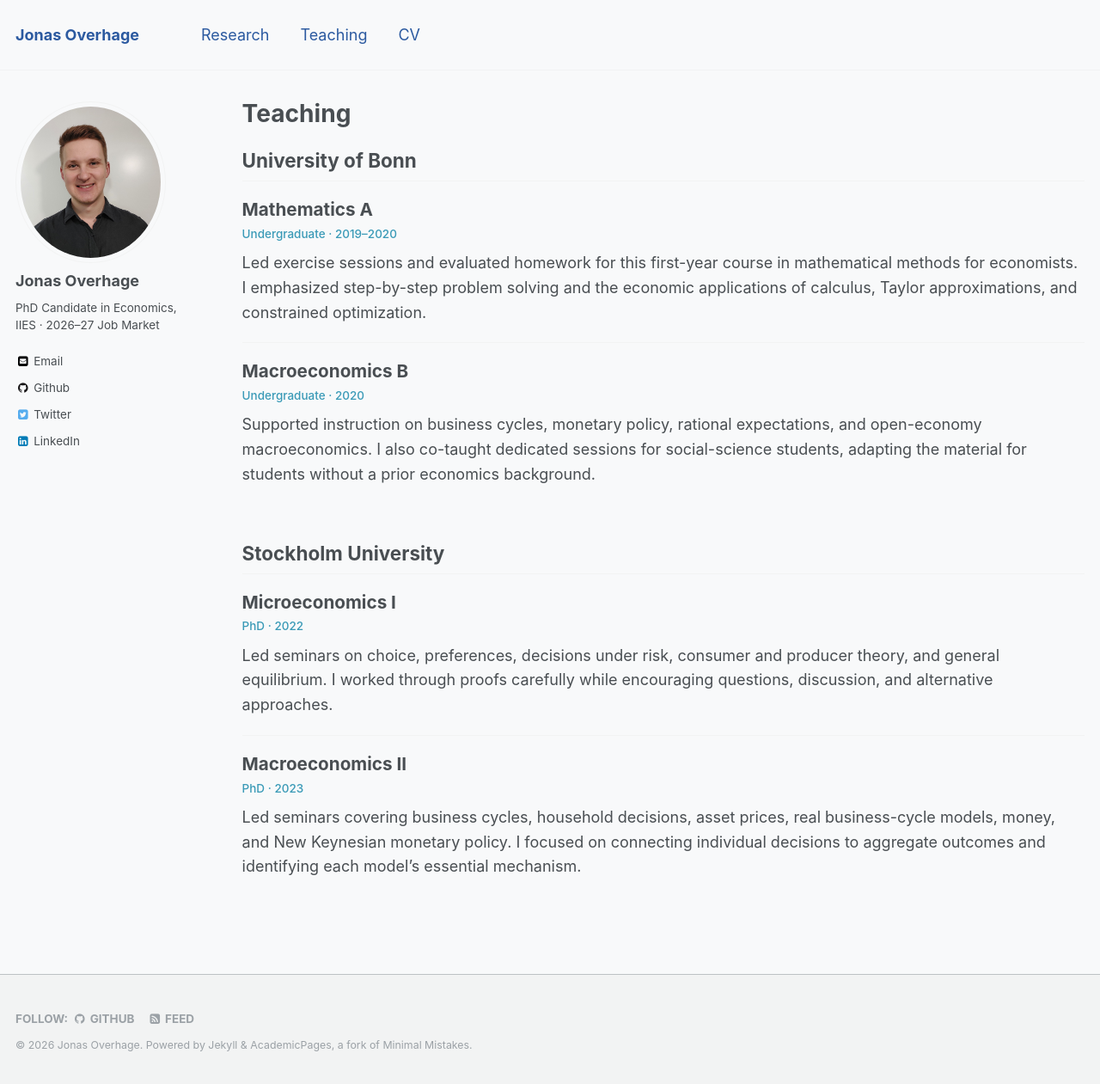
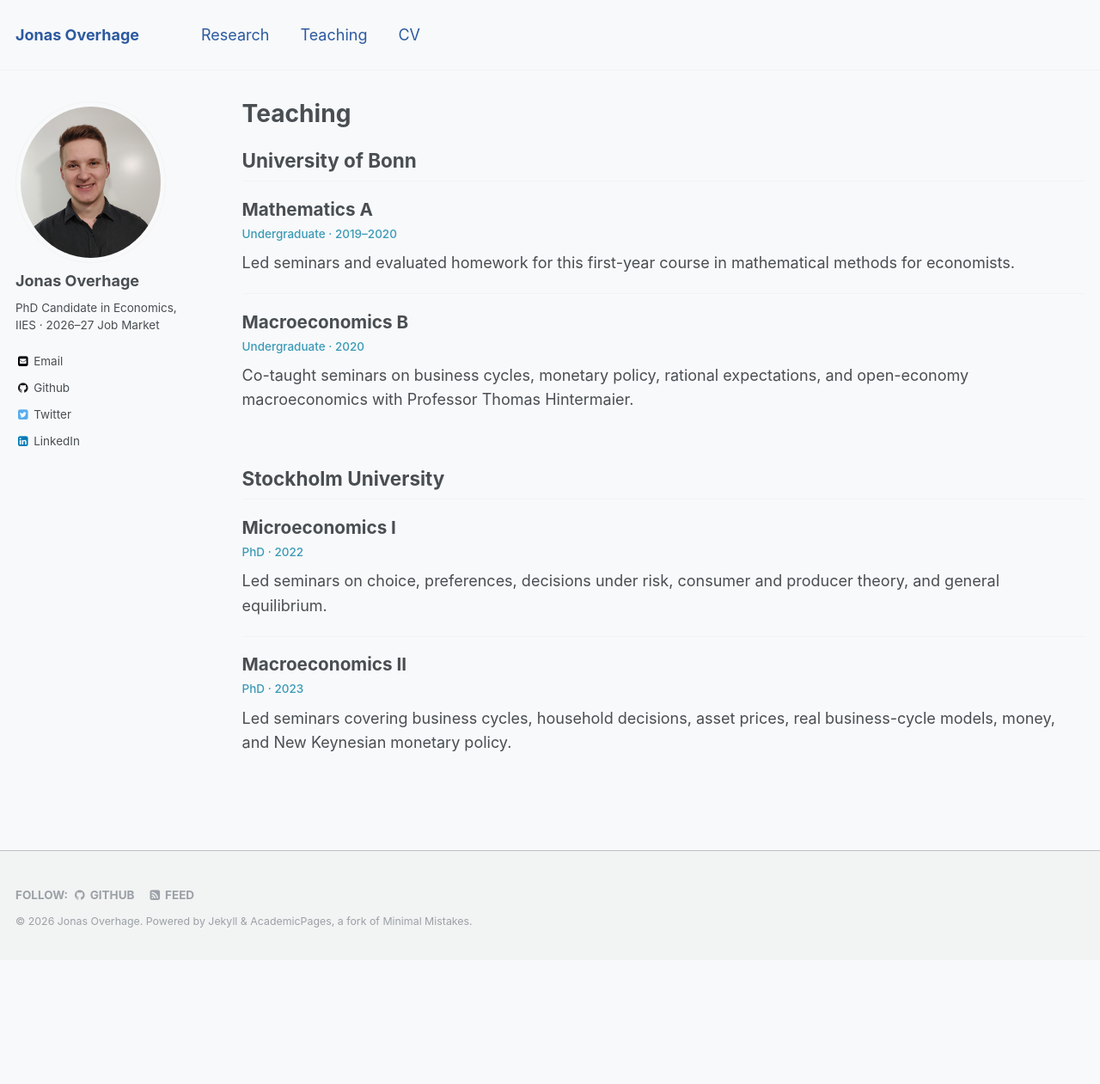
Before and after one commit to JOverhage/JOverhage.github.io, a Jekyll site: the page built from _pages/teaching.html, in a window 1280 px wide and 1261 px high. Shown: the whole window at 86% size. Built offline with Jekyll 4.4.1, drawn with Linux system fonts in a browser that asks for light colours.

Commit message:
some fixes, JMP + CV update

```diff
--- a/_pages/teaching.html
+++ b/_pages/teaching.html
@@ -14,13 +14,13 @@ author_profile: true
     <article class="teaching-course">
       <h3 class="teaching-course__title">Mathematics A</h3>
       <p class="teaching-course__meta">Undergraduate <span aria-hidden="true">&middot;</span> 2019&ndash;2020</p>
-      <p class="teaching-course__description">Led exercise sessions and evaluated homework for this first-year course in mathematical methods for economists. I emphasized step-by-step problem solving and the economic applications of calculus, Taylor approximations, and constrained optimization.</p>
+      <p class="teaching-course__description">Led seminars and evaluated homework for this first-year course in mathematical methods for economists.</p>
     </article>
 
     <article class="teaching-course">
       <h3 class="teaching-course__title">Macroeconomics B</h3>
       <p class="teaching-course__meta">Undergraduate <span aria-hidden="true">&middot;</span> 2020</p>
-      <p class="teaching-course__description">Supported instruction on business cycles, monetary policy, rational expectations, and open-economy macroeconomics. I also co-taught dedicated sessions for social-science students, adapting the material for students without a prior economics background.</p>
+      <p class="teaching-course__description">Co-taught seminars on business cycles, monetary policy, rational expectations, and open-economy macroeconomics with Professor Thomas Hintermaier.</p>
     </article>
   </section>
 
@@ -30,13 +30,13 @@ author_profile: true
     <article class="teaching-course">
       <h3 class="teaching-course__title">Microeconomics I</h3>
       <p class="teaching-course__meta">PhD <span aria-hidden="true">&middot;</span> 2022</p>
-      <p class="teaching-course__description">Led seminars on choice, preferences, decisions under risk, consumer and producer theory, and general equilibrium. I worked through proofs carefully while encouraging questions, discussion, and alternative approaches.</p>
+      <p class="teaching-course__description">Led seminars on choice, preferences, decisions under risk, consumer and producer theory, and general equilibrium.</p>
     </article>
 
     <article class="teaching-course">
       <h3 class="teaching-course__title">Macroeconomics II</h3>
       <p class="teaching-course__meta">PhD <span aria-hidden="true">&middot;</span> 2023</p>
-      <p class="teaching-course__description">Led seminars covering business cycles, household decisions, asset prices, real business-cycle models, money, and New Keynesian monetary policy. I focused on connecting individual decisions to aggregate outcomes and identifying each model&rsquo;s essential mechanism.</p>
+      <p class="teaching-course__description">Led seminars covering business cycles, household decisions, asset prices, real business-cycle models, money, and New Keynesian monetary policy.</p>
     </article>
   </section>
 </div>
```
Also changed, not shown: _pages/about.md (+1 -1 lines), 2 other files.
